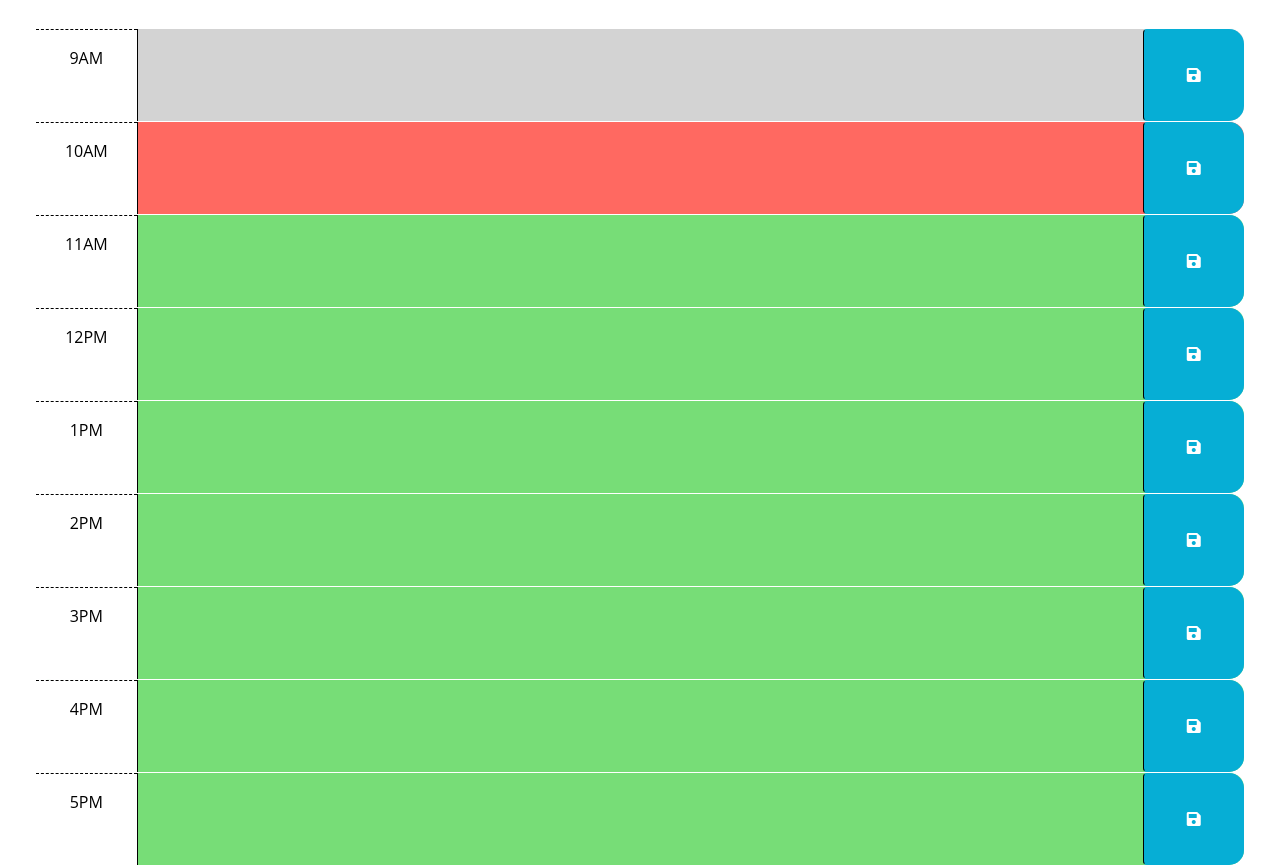
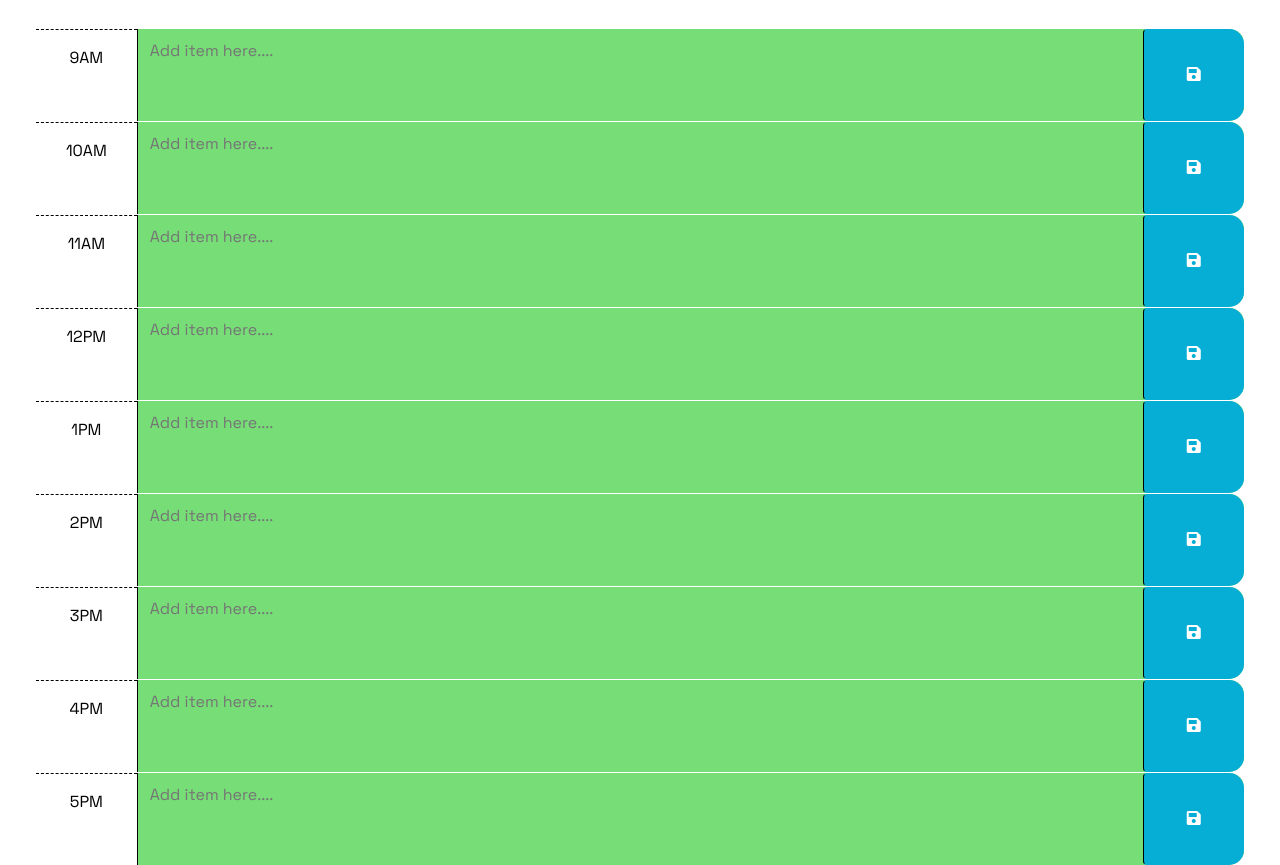
Before and after one commit to mbatorek7/workday-scheduler, a plain HTML site: page Develop/index.html in a window 1280 px wide. Shown: the part 260-1125 px from the top of the page. Drawn offline with nearby package versions, Linux system fonts and the light colour scheme.

Commit message:
added classes based on current hour

```diff
--- a/Develop/index.html
+++ b/Develop/index.html
@@ -20,97 +20,88 @@
       href="https://fonts.googleapis.com/css2?family=Fira+Sans:wght@400;700&display=swap"
       rel="stylesheet"
     />
+
+    <link rel="stylesheet"
+    href="https://fonts.googleapis.com/css?family=Space+Grotesk">
+
     <link rel="stylesheet" href="style.css" />
     <title>Work Day Scheduler</title>
   </head>
 
   <body>
     <header class="p-5 mb-4">
-      <h1 class="display-3">Work Day Scheduler</h1>
-      <p id="currentDay" class="lead display-4"></p>
+      <h1 class="display-3 text-center">Work Day Scheduler</h1>
+      <p id="currentDay" class="lead display-4 text-center"></p>
     </header>
 
     <div class="container-fluid px-5">
-      <!-- Use class for "past", "present", and "future" to apply styles to the
-        time-block divs accordingly. The javascript will need to do this by
-        adding/removing these classes on each div by comparing the hour in the
-        id to the current hour. The html provided below is meant to be an example
-        demonstrating how the css provided can be leveraged to create the
-        desired layout and colors. The html below should be removed or updated
-        in the finished product. Remember to delete this comment once the
-        code is implemented.
-        -->
-
-      <!-- Example of a past time block. The "past" class adds a gray background color. -->
-      <div id="hour-9" class="row time-block past">
+      <div id="hour-9" class="row time-block">
         <div class="col-2 col-md-1 hour text-center py-3">9AM</div>
-        <textarea class="col-8 col-md-10 description" rows="3"> </textarea>
+        <textarea class="col-8 col-md-10 description" rows="3" placeholder="Add item here...."></textarea>
         <button class="btn saveBtn col-2 col-md-1" aria-label="save">
           <i class="fas fa-save" aria-hidden="true"></i>
         </button>
       </div>
 
-      <!-- Example of a present time block. The "present" class adds a red background color. -->
-      <div id="hour-10" class="row time-block present">
+      <div id="hour-10" class="row time-block">
         <div class="col-2 col-md-1 hour text-center py-3">10AM</div>
-        <textarea class="col-8 col-md-10 description" rows="3"> </textarea>
+        <textarea class="col-8 col-md-10 description" rows="3" placeholder="Add item here...."></textarea>
         <button class="btn saveBtn col-2 col-md-1" aria-label="save">
           <i class="fas fa-save" aria-hidden="true"></i>
         </button>
       </div>
 
-      <!-- Example of a future time block. The "future" class adds a green background color. -->
-      <div id="hour-11" class="row time-block future">
+      <div id="hour-11" class="row time-block">
         <div class="col-2 col-md-1 hour text-center py-3">11AM</div>
-        <textarea class="col-8 col-md-10 description" rows="3"> </textarea>
+        <textarea class="col-8 col-md-10 description" rows="3" placeholder="Add item here...."></textarea>
         <button class="btn saveBtn col-2 col-md-1" aria-label="save">
           <i class="fas fa-save" aria-hidden="true"></i>
         </button>
       </div>
 
-      <div id="hour-12" class="row time-block future">
+      <div id="hour-12" class="row time-block">
         <div class="col-2 col-md-1 hour text-center py-3">12PM</div>
-        <textarea class="col-8 col-md-10 description" rows="3"> </textarea>
+        <textarea class="col-8 col-md-10 description" rows="3" placeholder="Add item here...."></textarea>
         <button class="btn saveBtn col-2 col-md-1" aria-label="save">
           <i class="fas fa-save" aria-hidden="true"></i>
         </button>
       </div>
 
-      <div id="hour-13" class="row time-block future">
+      <div id="hour-13" class="row time-block">
         <div class="col-2 col-md-1 hour text-center py-3">1PM</div>
-        <textarea class="col-8 col-md-10 description" rows="3"> </textarea>
+        <textarea class="col-8 col-md-10 description" rows="3" placeholder="Add item here...."></textarea>
         <button class="btn saveBtn col-2 col-md-1" aria-label="save">
           <i class="fas fa-save" aria-hidden="true"></i>
         </button>
       </div>
 
-      <div id="hour-14" class="row time-block future">
+      <div id="hour-14" class="row time-block">
         <div class="col-2 col-md-1 hour text-center py-3">2PM</div>
-        <textarea class="col-8 col-md-10 description" rows="3"> </textarea>
+        <textarea class="col-8 col-md-10 description" rows="3" placeholder="Add item here...."></textarea>
         <button class="btn saveBtn col-2 col-md-1" aria-label="save">
           <i class="fas fa-save" aria-hidden="true"></i>
         </button>
       </div>
 
-      <div id="hour-15" class="row time-block future">
+      <div id="hour-15" class="row time-block">
         <div class="col-2 col-md-1 hour text-center py-3">3PM</div>
-        <textarea class="col-8 col-md-10 description" rows="3"> </textarea>
+        <textarea class="col-8 col-md-10 description" rows="3" placeholder="Add item here...."></textarea>
         <button class="btn saveBtn col-2 col-md-1" aria-label="save">
           <i class="fas fa-save" aria-hidden="true"></i>
         </button>
       </div>
 
-      <div id="hour-16" class="row time-block future">
+      <div id="hour-16" class="row time-block">
         <div class="col-2 col-md-1 hour text-center py-3">4PM</div>
-        <textarea class="col-8 col-md-10 description" rows="3"> </textarea>
+        <textarea class="col-8 col-md-10 description" rows="3" placeholder="Add item here...."></textarea>
         <button class="btn saveBtn col-2 col-md-1" aria-label="save">
           <i class="fas fa-save" aria-hidden="true"></i>
         </button>
       </div>
 
-      <div id="hour-17" class="row time-block future">
+      <div id="hour-17" class="row time-block">
         <div class="col-2 col-md-1 hour text-center py-3">5PM</div>
-        <textarea class="col-8 col-md-10 description" rows="3"> </textarea>
+        <textarea class="col-8 col-md-10 description" rows="3" placeholder="Add item here...."></textarea>
         <button class="btn saveBtn col-2 col-md-1" aria-label="save">
           <i class="fas fa-save" aria-hidden="true"></i>
         </button>
--- a/Develop/script.js
+++ b/Develop/script.js
@@ -1,3 +1,6 @@
+// Wrap all code that interacts with the DOM in a call to jQuery to ensure that
+// the code isn't run until the browser has finished rendering all the elements
+// in the html.
 $(function () {
   // TODO: Add a listener for click events on the save button. This code should
   // use the id in the containing time-block as a key to save the user input in
@@ -5,17 +8,37 @@ $(function () {
   // function? How can DOM traversal be used to get the "hour-x" id of the
   // time-block containing the button that was clicked? How might the id be
   // useful when saving the description in local storage?
-  //
+  $( ".saveBtn" ).click(function() {
+    alert( "Handler for .click() called." );
+  });
+
   // TODO: Add code to apply the past, present, or future class to each time
   // block by comparing the id to the current hour. HINTS: How can the id
   // attribute of each time-block be used to conditionally add or remove the
   // past, present, and future classes? How can Day.js be used to get the
   // current hour in 24-hour time?
-  //
+  $(".time-block").each(function() {
+    let currentHour = new Date().getHours() // Get the hour (0-23)
+    //get hour (9-17) from the id
+    var timeBlock = $(this).attr('id').split("-")[1];
+
+    if(currentHour == timeBlock) {
+      $(this).addClass("present");
+    } else if (currentHour > timeBlock) {
+      $(this).removeClass("future");
+      $(this).addClass("past");
+    } else if (currentHour < timeBlock) {
+      $(this).removeClass("present");
+      $(this).addClass("future");
+    }
+  });
+
+
   // TODO: Add code to get any user input that was saved in localStorage and set
   // the values of the corresponding textarea elements. HINT: How can the id
   // attribute of each time-block be used to do this?
-  //
+
+
   // TODO: Add code to display the current date in the header of the page.
   const date = new Date();
   let day = date.getDate();
--- a/Develop/style.css
+++ b/Develop/style.css
@@ -1,5 +1,5 @@
 body {
-  font-family: 'Open Sans', sans-serif;
+  font-family: 'Space Grotesk', 'Open Sans', sans-serif;
   font-size: 16px;
 }
 
```
